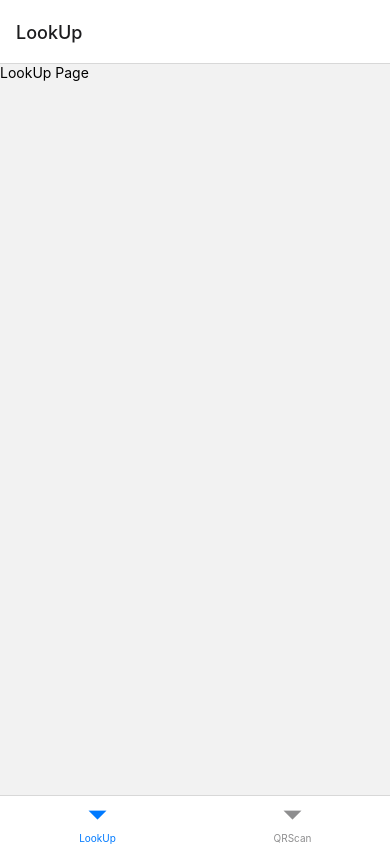
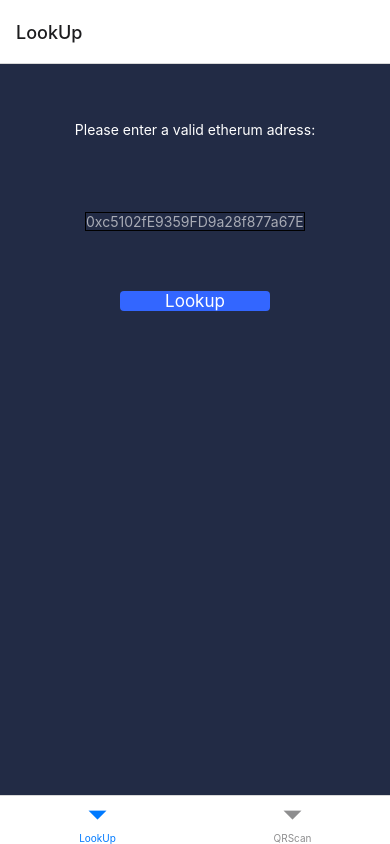
Before and after one commit to remitilmant/coinHouseTest, a React Native app: screen /LookUp in a window 390 px wide. Built offline with nearby package versions, Linux system fonts and the light colour scheme.

Commit message:
LookUp : add feature fetch data with user input

```diff
--- a/Screens/LookUp.jsx
+++ b/Screens/LookUp.jsx
@@ -1,9 +1,106 @@
-import { Text, View } from "react-native";
+import {
+  FlatList,
+  StyleSheet,
+  Text,
+  TextInput,
+  TouchableOpacity,
+  View,
+} from "react-native";
+import React, { useState } from "react";
+import { fetchData } from "../Core/Api";
+import TransactionTiles from "../Components/TransactionTile";
 
 export function LookUp() {
+  const [transactionsList, setTransactionsList] = useState([]);
+  const [adress, setAdress] = useState(
+    "0xc5102fE9359FD9a28f877a67E36B0F050d81a3CC"
+  );
+  const [isLoading, setIsLoading] = useState(false);
+
+  const getTransaction = () => {
+    setIsLoading(true);
+    fetchData(adress, "", setTransactionsList, setIsLoading);
+  };
+
   return (
-    <View>
-      <Text>LookUp Page</Text>
+    <View style={styles.container}>
+      <View style={styles.adressContainer}>
+        <Text style={styles.title}>Please enter a valid etherum adress:</Text>
+        <TextInput
+          style={styles.textInput}
+          onChangeText={(e) => setAdress(e)}
+          value={adress}
+        />
+
+        <TouchableOpacity
+          style={styles.buttonContainer}
+          onPress={() => getTransaction()}
+        >
+          <Text style={styles.button}>Lookup</Text>
+        </TouchableOpacity>
+      </View>
+      <View style={styles.listContainer}>
+        {isLoading ? (
+          <Text>CHARGEMENT</Text>
+        ) : (
+          <FlatList
+            style={styles.list}
+            data={transactionsList}
+            renderItem={({ item }) => {
+              return (
+                <TransactionTiles
+                  transaction={item}
+                  to={item.to}
+                  value={item.value}
+                />
+              );
+            }}
+            keyExtractor={(item) => item.blockHash}
+            extraData={transactionsList}
+          />
+        )}
+      </View>
     </View>
   );
 }
+const styles = StyleSheet.create({
+  container: {
+    backgroundColor: "#222b45",
+    display: "flex",
+    flexDirection: "column",
+    alignItems: "center",
+    flex: 10,
+    justifyContent: "flex-start",
+  },
+  adressContainer: {
+    marginTop: 5,
+    display: "flex",
+    flex: 3,
+    alignItems: "center",
+    justifyContent: "space-around",
+  },
+  listContainer: {
+    width: "100%",
+    display: "flex",
+    flex: 5,
+  },
+  title: {
+    height: 40,
+    marginTop: 12,
+    padding: 10,
+    color: "#ffffff",
+  },
+  textInput: { color: "#a8abb5", borderWidth: 1 },
+  buttonContainer: {
+    width: 150,
+    alignItems: "center",
+    justifyContent: "center",
+    borderRadius: 4,
+    backgroundColor: "#3366ff",
+    color: "red",
+  },
+  button: {
+    color: "white",
+    fontSize: 17,
+  },
+});
--- a/package.json
+++ b/package.json
@@ -12,6 +12,7 @@
     "@expo/webpack-config": "^0.17.0",
     "@react-navigation/bottom-tabs": "^6.4.0",
     "@react-navigation/native": "^6.0.13",
+    "axios": "^0.27.2",
     "expo": "~46.0.9",
     "expo-status-bar": "~1.4.0",
     "react": "18.0.0",
```
Also changed, not shown: 2 other files (tests, documents, lock files or other folders).
